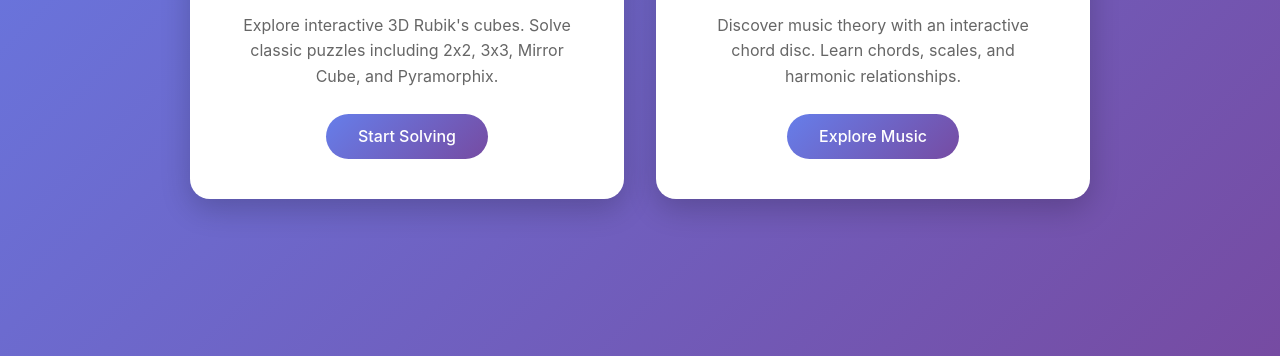
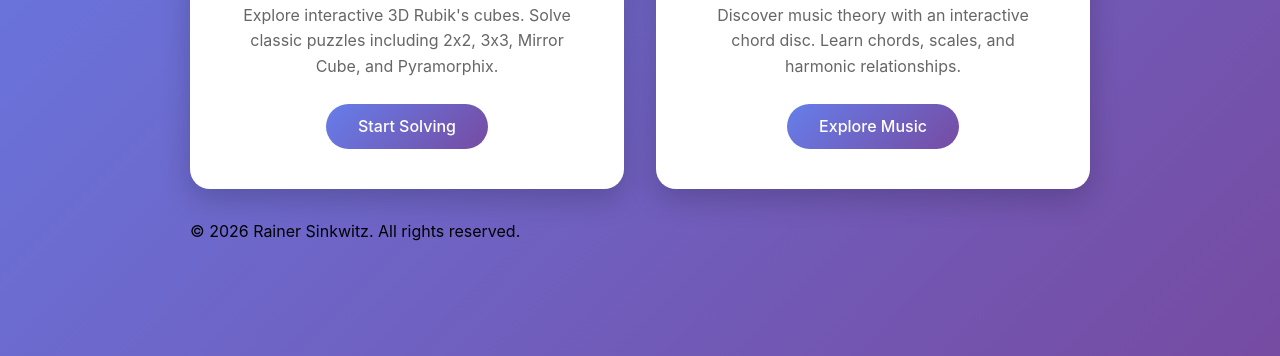
Before and after one commit to rsinkwitz/rsinkwitz.github.io, a plain HTML site: page index.html in a window 1280 px wide. Shown: the part 444-800 px from the top of the page. Drawn offline with Linux system fonts and the light colour scheme.

Commit message:
Add copyright footer to homepage

```diff
--- a/index.html
+++ b/index.html
@@ -3,7 +3,7 @@
 <head>
     <meta charset="UTF-8">
     <meta name="viewport" content="width=device-width, initial-scale=1.0">
-    <title>Interactive Projects</title>
+    <title>Rainer's Interactive Projects</title>
     <style>
         * {
             margin: 0;
@@ -159,6 +159,10 @@
                 <span class="project-link">Explore Music</span>
             </a>
         </div>
+
+        <div class="footer">
+            © 2026 Rainer Sinkwitz. All rights reserved.
+        </div>
     </div>
 </body>
 </html>
```
